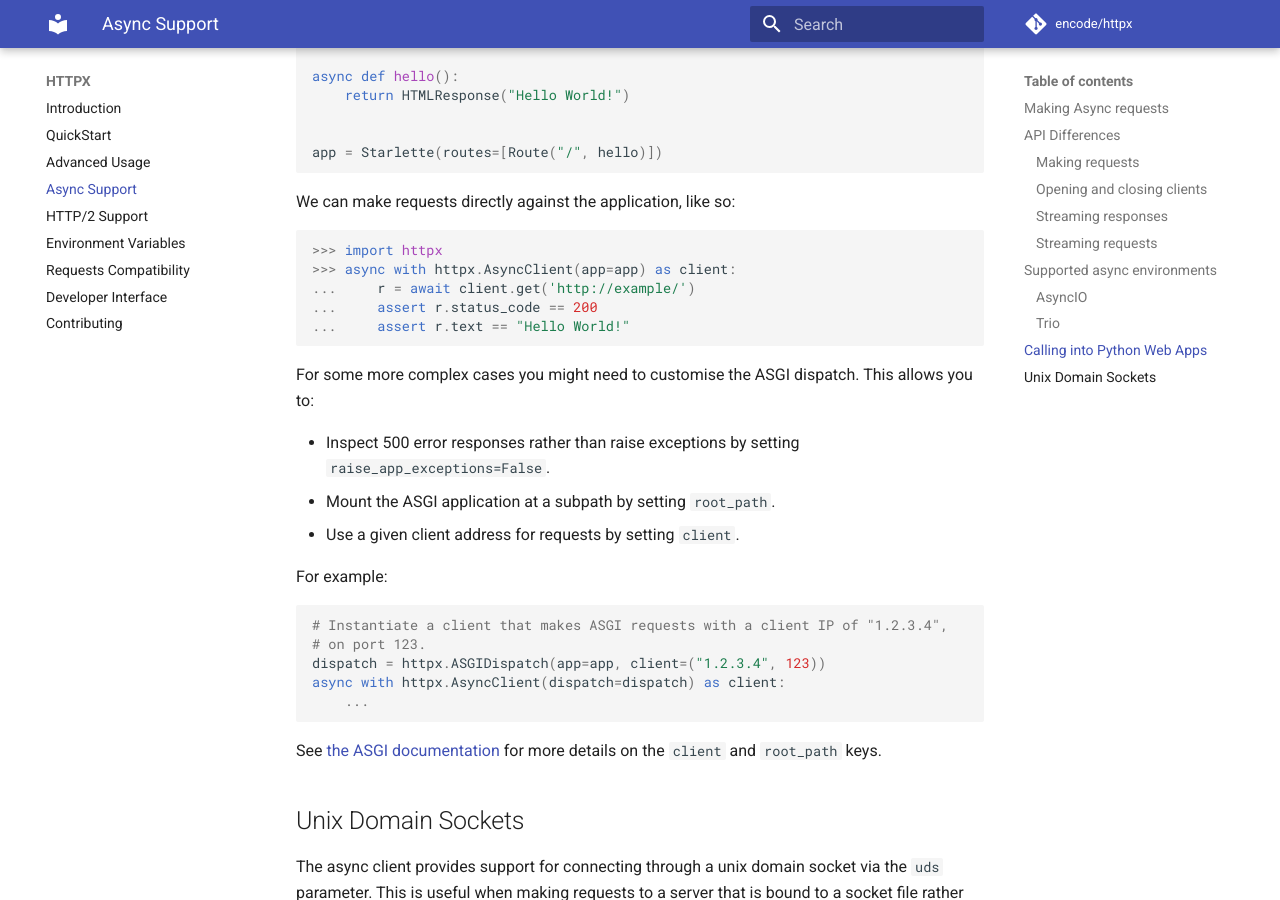
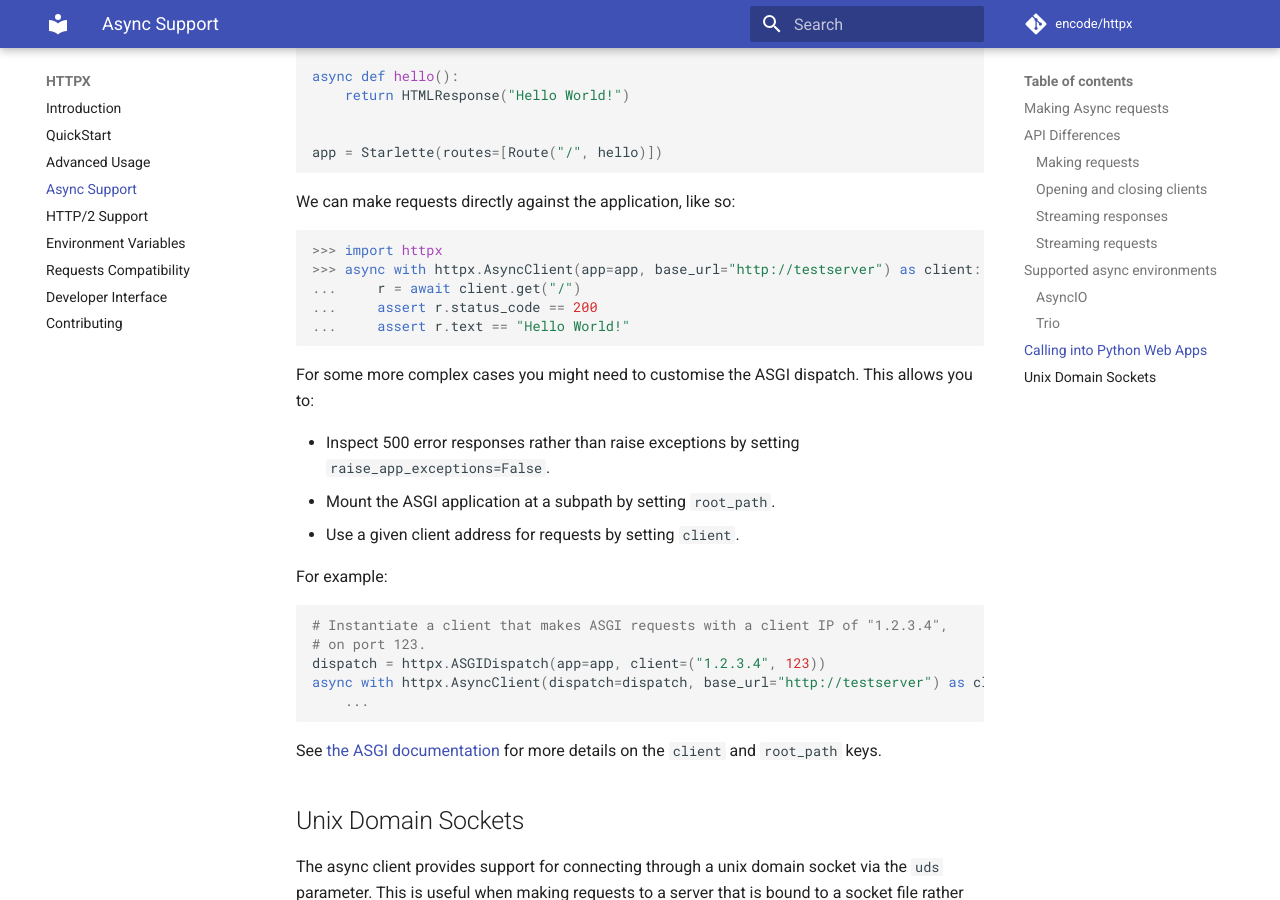
Before and after one commit to CarolinaBentrescas/httpx2, an MkDocs documentation site: the page built from docs/async.md, in a window 1280 px wide and 900 px high, scrolled down 3662 px. Built offline with MkDocs 1.6.1 and Material for MkDocs 9.7.7, drawn with Linux system fonts in a browser that asks for light colours; comment, search, counter and statistics services are not loaded.

Commit message:
Use a base_url in app dispatcher examples (#799)

````diff
--- a/docs/async.md
+++ b/docs/async.md
@@ -168,8 +168,8 @@ We can make requests directly against the application, like so:
 
 ```python
 >>> import httpx
->>> async with httpx.AsyncClient(app=app) as client:
-...     r = await client.get('http://example/')
+>>> async with httpx.AsyncClient(app=app, base_url="http://testserver") as client:
+...     r = await client.get("/")
 ...     assert r.status_code == 200
 ...     assert r.text == "Hello World!"
 ```
@@ -186,7 +186,7 @@ For example:
 # Instantiate a client that makes ASGI requests with a client IP of "1.2.3.4",
 # on port 123.
 dispatch = httpx.ASGIDispatch(app=app, client=("1.2.3.4", 123))
-async with httpx.AsyncClient(dispatch=dispatch) as client:
+async with httpx.AsyncClient(dispatch=dispatch, base_url="http://testserver") as client:
     ...
 ```
 
````
Also changed, not shown: docs/advanced.md (+3 -3 lines).
